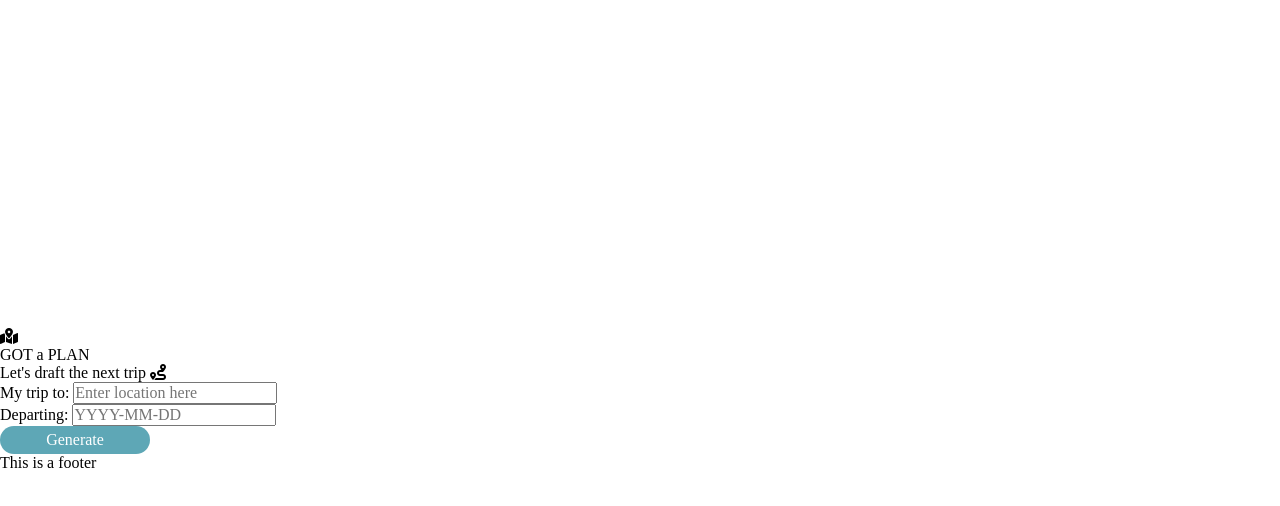
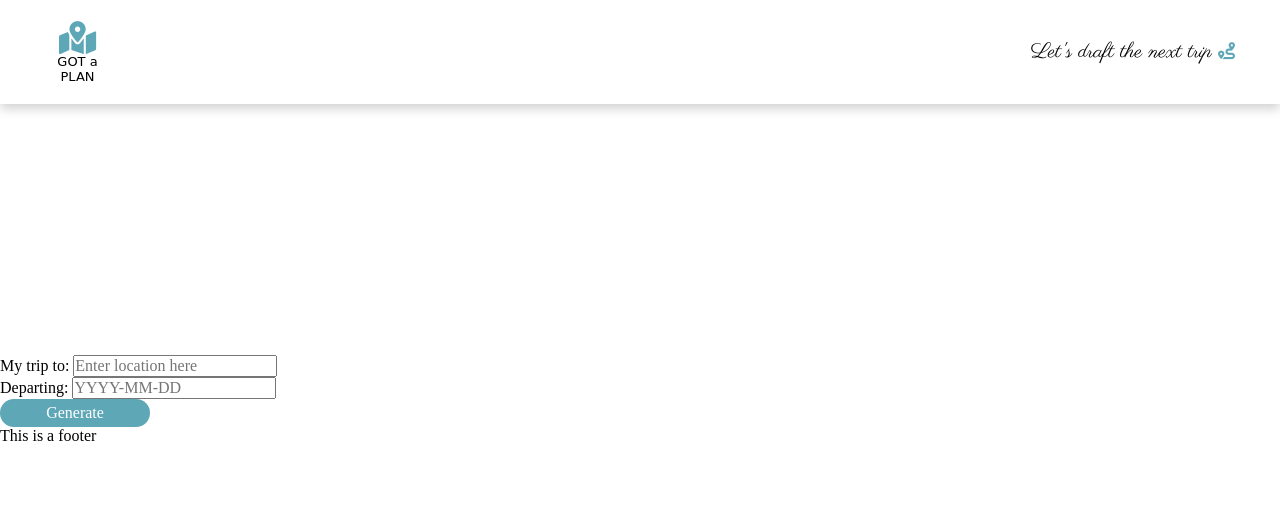
Before and after one commit to pandablue0809/travel-app, a website built with webpack: page src/client/views/index.html in a window 1280 px wide. Built offline with nearby package versions, Linux system fonts and the light colour scheme; a web font is replaced by a local one.

Commit message:
feat: Add logo and style to app header

```diff
--- /dev/null
+++ b/src/client/styles/_header.scss
@@ -0,0 +1,55 @@
+#app-header {
+    position: fixed;
+    top: 0;
+    left: 0;
+    width: 100%;
+    height: 13vh;
+    box-shadow: 0 5px 10px lightgrey;
+    background-color: rgb(255, 255, 255);
+    display: flex;
+    flex-direction: row;
+    justify-content: space-between;
+    align-items: center;
+    padding: 15px;
+}
+
+.div-logo{
+    display: flex;
+    flex-direction: column;
+    align-items: center;
+    justify-content: center;
+    text-align: center;
+    margin-right: 10px;
+    width: 65px;
+}
+
+.app-icon{
+    font-size: 33px;
+    display: block;
+    width: 100%;
+    color: $primary-color;
+}
+
+.slogan-icon{
+    font-size: 17px;
+    color: $primary-color;
+}
+
+.app-name{
+    font-family: $font-logo;
+    font-size: 13px;
+    display: block;
+    width: 100%;
+}
+
+.app-slogan{
+    font-family: $font-slogan;
+    font-size: 21px;
+    text-align: end;
+}
+
+@media (min-width: 500px) {
+    #app-header {
+        padding: 15px 45px;
+    }
+}
--- a/src/client/styles/base.scss
+++ b/src/client/styles/base.scss
@@ -6,6 +6,7 @@
 @import './typography';
 @import './themeColors';
 @import './components';
+@import './header';
 
 *{
     margin: 0;
```
